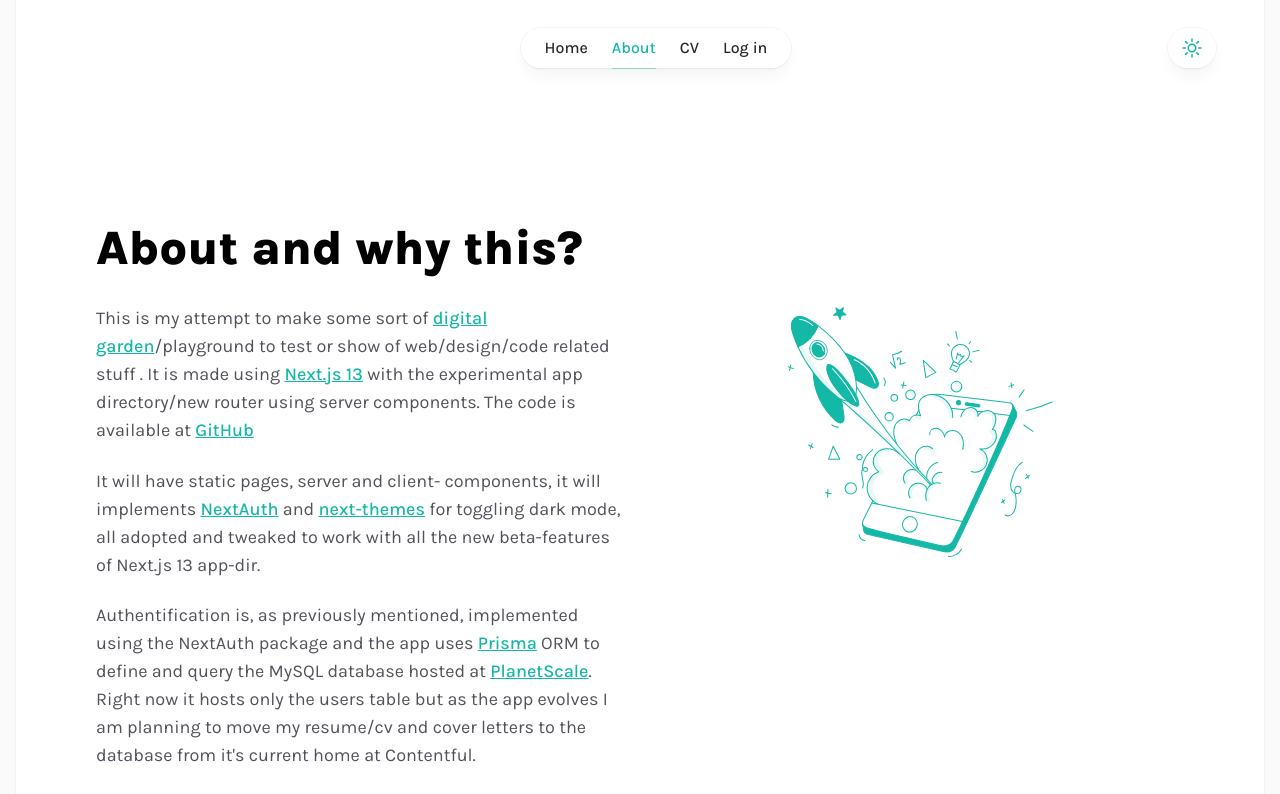
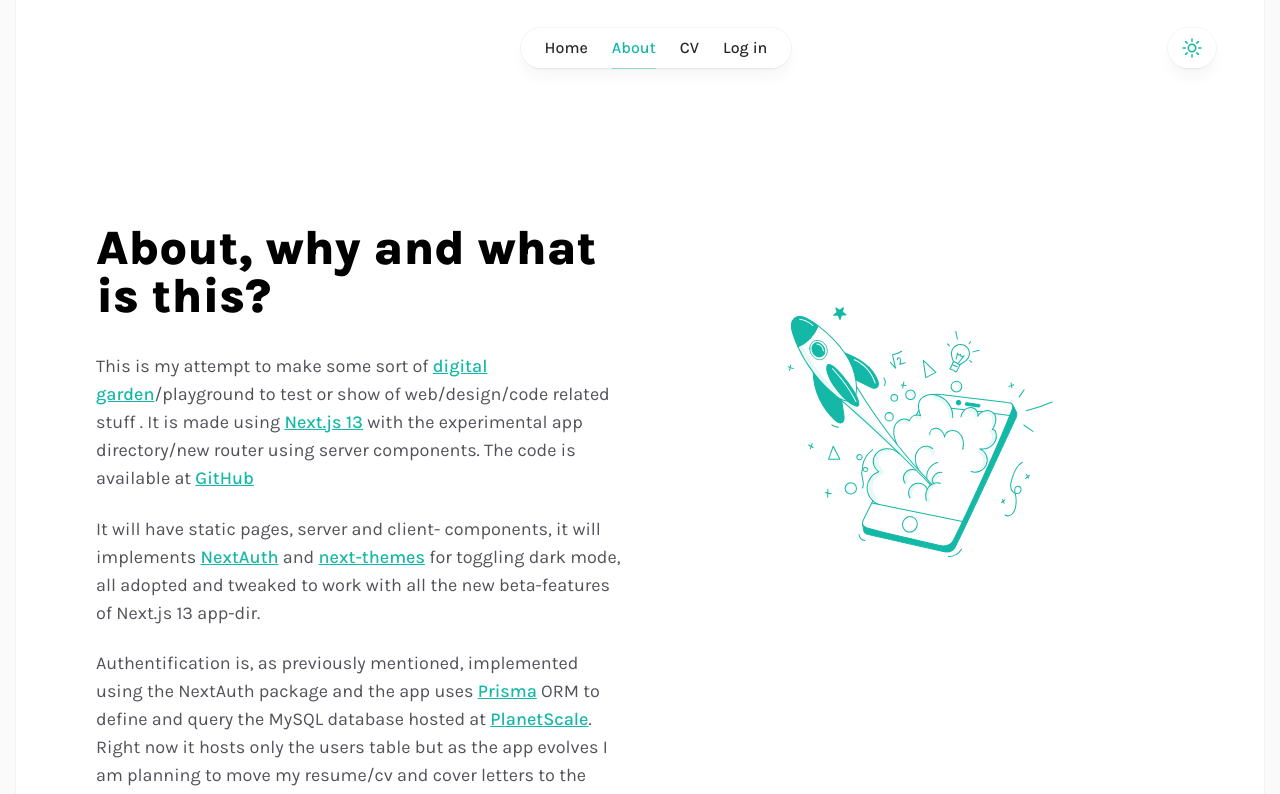
Before and after one commit to johanhanses/app-johanhanses.com, a Next.js app: page /about in a window 1280 px wide. Shown: the top 794 px of the page. Built offline with nearby package versions, Linux system fonts and the light colour scheme; no server answers; a web font is replaced by a local one.

Commit message:
more language

```diff
--- a/src/app/about/page.tsx
+++ b/src/app/about/page.tsx
@@ -7,7 +7,7 @@ export default function About() {
   return (
     <article className="flex flex-col gap-8 md:flex-row">
       <div className="mt-4 md:mt-16 lg:w-1/2">
-        <PageHeader>About and why this?</PageHeader>
+        <PageHeader>About, why and what is this?</PageHeader>
         <TextBlock className="prose">
           <p>
             This is my attempt to make some sort of{' '}
```
